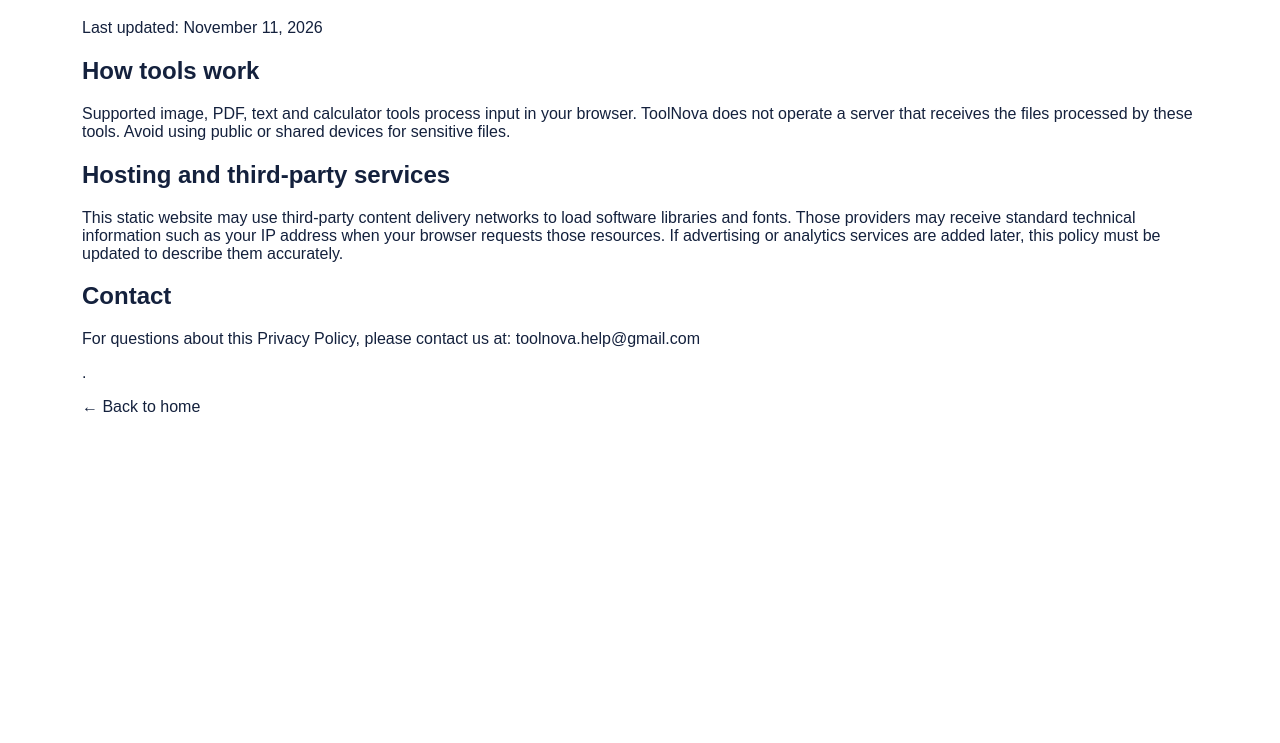
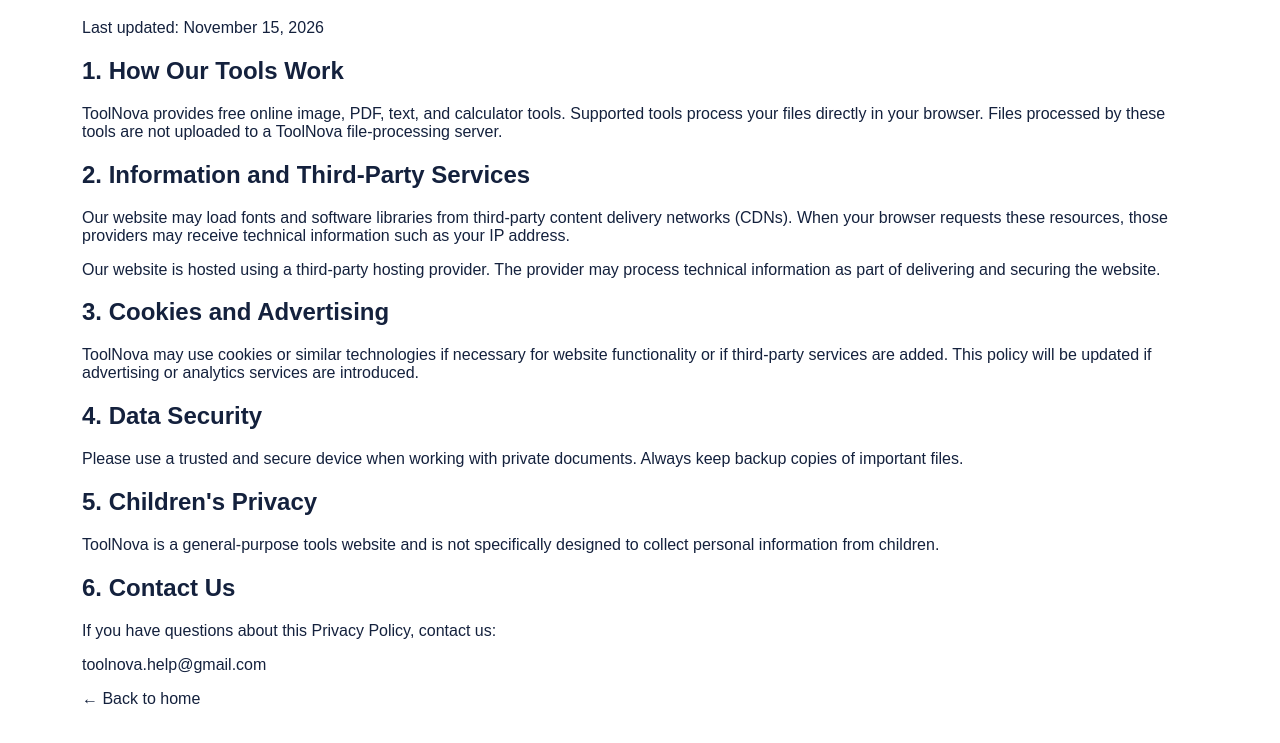
Before and after one commit to ToolNova90/toolnova, a plain HTML site: page privacy.html in a window 1280 px wide. Shown: the part 149-892 px from the top of the page. Before the commit the page ends 800 px from the top, so only its background shows below. Drawn offline with Linux system fonts and the light colour scheme.

Commit message:
Improve privacy policy and SEO
Updated the Privacy Policy to include new sections on cookies, data security, and children's privacy. Revised contact information and last updated date.

```diff
--- a/privacy.html
+++ b/privacy.html
@@ -1,6 +1,92 @@
-<!doctype html><html lang="en"><meta charset="utf-8"><meta name="viewport" content="width=device-width,initial-scale=1"><title>Privacy Policy — ToolNova</title><link rel="stylesheet" href="styles.css"><main class="tool-section"><a class="brand" href="index.html">Tool<span class="brand-blue">Nova</span></a><h1>Privacy Policy</h1><p>Last updated: November 11, 2026</p><h2>How tools work</h2><p>Supported image, PDF, text and calculator tools process input in your browser. ToolNova does not operate a server that receives the files processed by these tools. Avoid using public or shared devices for sensitive files.</p><h2>Hosting and third-party services</h2><p>This static website may use third-party content delivery networks to load software libraries and fonts. Those providers may receive standard technical information such as your IP address when your browser requests those resources. If advertising or analytics services are added later, this policy must be updated to describe them accurately.</p><h2>Contact</h2><p><p>
-  For questions about this Privacy Policy,
-  please contact us at:
-  <a href="toolnova.help@gmail.com">
-toolnova.help@gmail.com  </a>
-</p>.</p><a href="index.html">← Back to home</a></main></html>
+
+<!doctype html>
+<html lang="en">
+<head>
+  <meta charset="utf-8">
+  <meta name="viewport" content="width=device-width, initial-scale=1">
+
+  <title>Privacy Policy | ToolNova</title>
+
+  <meta name="description" content="Read ToolNova's Privacy Policy to understand how our browser-based image, PDF, text, and calculator tools handle your information.">
+
+  <link rel="stylesheet" href="styles.css">
+</head>
+<body>
+
+  <main class="tool-section">
+
+    <a class="brand" href="index.html">
+      Tool<span class="brand-blue">Nova</span>
+    </a>
+
+    <h1>Privacy Policy</h1>
+
+    <p>Last updated: November 15, 2026</p>
+
+    <h2>1. How Our Tools Work</h2>
+
+    <p>
+      ToolNova provides free online image, PDF, text, and
+      calculator tools. Supported tools process your files
+      directly in your browser. Files processed by these tools
+      are not uploaded to a ToolNova file-processing server.
+    </p>
+
+    <h2>2. Information and Third-Party Services</h2>
+
+    <p>
+      Our website may load fonts and software libraries from
+      third-party content delivery networks (CDNs). When your
+      browser requests these resources, those providers may
+      receive technical information such as your IP address.
+    </p>
+
+    <p>
+      Our website is hosted using a third-party hosting provider.
+      The provider may process technical information as part of
+      delivering and securing the website.
+    </p>
+
+    <h2>3. Cookies and Advertising</h2>
+
+    <p>
+      ToolNova may use cookies or similar technologies if
+      necessary for website functionality or if third-party
+      services are added. This policy will be updated if
+      advertising or analytics services are introduced.
+    </p>
+
+    <h2>4. Data Security</h2>
+
+    <p>
+      Please use a trusted and secure device when working with
+      private documents. Always keep backup copies of important
+      files.
+    </p>
+
+    <h2>5. Children's Privacy</h2>
+
+    <p>
+      ToolNova is a general-purpose tools website and is not
+      specifically designed to collect personal information
+      from children.
+    </p>
+
+    <h2>6. Contact Us</h2>
+
+    <p>
+      If you have questions about this Privacy Policy, contact us:
+    </p>
+
+    <p>
+      <a href="mailto:toolnova.help@gmail.com">
+        toolnova.help@gmail.com
+      </a>
+    </p>
+
+    <a href="index.html">← Back to home</a>
+
+  </main>
+
+</body>
+</html>
```
